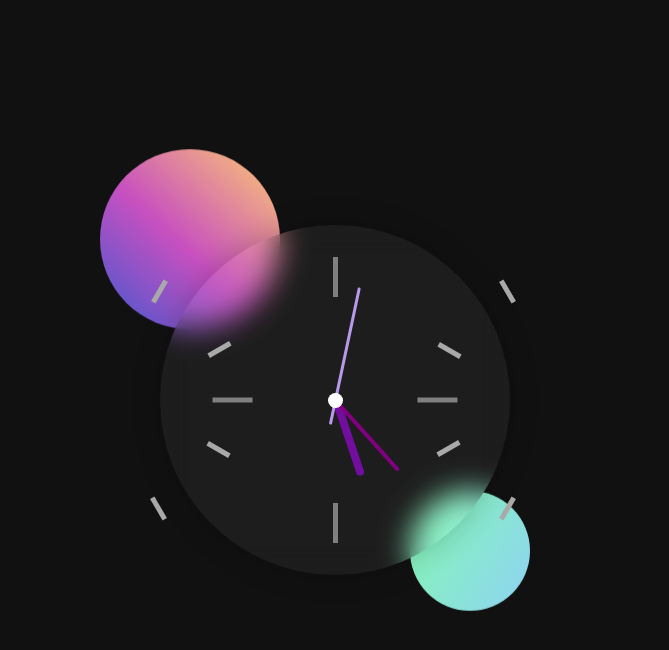
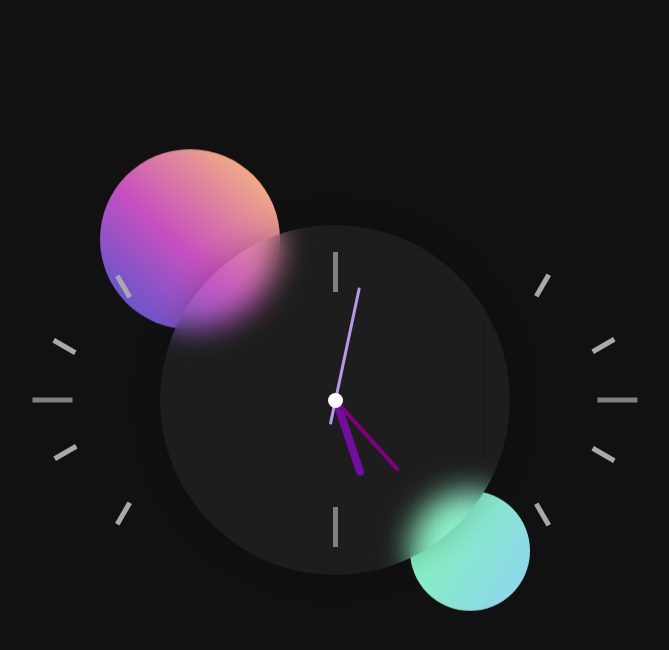
Before and after one commit to Priyanka-K-A/GlassMorphism-Clock, a plain HTML site: page index.html in a window 1280 px wide. Shown: the whole page, without its empty margins (305-974 px from the left). Drawn offline with Linux system fonts and the light colour scheme.

Commit message:
new commit

```diff
--- a/style.css
+++ b/style.css
@@ -16,7 +16,7 @@ body{
     position: absolute;
     width: 5px;
     height: 40px;
-    bottom: 503px;
+    bottom: 508px;
     background: grey;
     z-index: 10;
     border: 2px;
@@ -27,7 +27,7 @@ body{
     position: absolute;
     width: 5px;
     height: 40px;
-    left: 535px;
+    left: 920px;
     background:grey;
     rotate: 90deg;
     border: 2px;
@@ -38,7 +38,7 @@ body{
     position: absolute;
     width: 5px;
     height: 40px;
-    top: 503px;
+    top: 507px;
     background: grey;
     border: 2px;
 }
@@ -48,7 +48,7 @@ body{
     position: absolute;
     width: 5px;
     height: 40px;
-    right: 535px;
+    right: 920px;
     background:grey;
     rotate: 90deg;
     border: 2px;
@@ -59,8 +59,8 @@ body{
     position: absolute;
     width: 5px;
     height: 25px;
-    bottom: 496px;
-    left: 462px;
+    bottom: 502px;
+    left: 845px;
     background: darkgrey;
     rotate: 30deg;
     border: 2px;
@@ -71,8 +71,8 @@ body{
     position: absolute;
     width: 5px;
     height: 25px;
-    top:  496px;
-    right: 465px;
+    top:  501px;
+    right: 849px;
     background: darkgrey;
     rotate: 30deg;
     border: 2px;
@@ -83,8 +83,8 @@ body{
     position: absolute;
     width: 5px;
     height: 25px;
-    bottom: 438px;
-    left: 522px;
+    bottom: 442px;
+    left: 906px;
     background : darkgrey;
     rotate: 60deg;
     border: 2px;
@@ -95,8 +95,8 @@ body{
     position: absolute;
     width: 5px;
     height: 25px;
-    top: 436px;
-    right: 524px;
+    top: 440px;
+    right: 907px;
     background : darkgrey;
     rotate: 60deg;
     border: 2px;
@@ -107,8 +107,8 @@ body{
     position: absolute;
     width: 5px;
     height: 25px;
-    top: 437px;
-    left: 521px;
+    top: 442px;
+    left: 906px;
     background : darkgrey;
     rotate: 120deg;
     border: 2px;
@@ -119,8 +119,8 @@ body{
     position: absolute;
     width: 5px;
     height: 25px;
-    bottom: 437px;
-    right: 523px;
+    bottom: 441px;
+    right: 908px;
     background : darkgrey;
     rotate: 120deg;
     border: 2px;
@@ -131,8 +131,8 @@ body{
     position: absolute;
     width: 5px;
     height: 25px;
-    top: 496px;
-    left: 461px;
+    top: 502px;
+    left: 845px;
     background : darkgrey;
     rotate: 150deg;
     border: 2px;
@@ -143,8 +143,8 @@ body{
     position: absolute;
     width: 5px;
     height: 25px;
-    bottom: 496px;
-    right: 465px;
+    bottom: 501px;
+    right: 849px;
     background : darkgrey;
     rotate: 150deg;
     border: 2px;
@@ -287,7 +287,7 @@ body{
     height: 100%;
     z-index: 0;
     left: 49%;
-    background linear-gradient(#CCF381,#E2D1F9)marine;
+    background: linear-gradient(#CCF381,#E2D1F9);
     width: 3px;
 }
 
```
